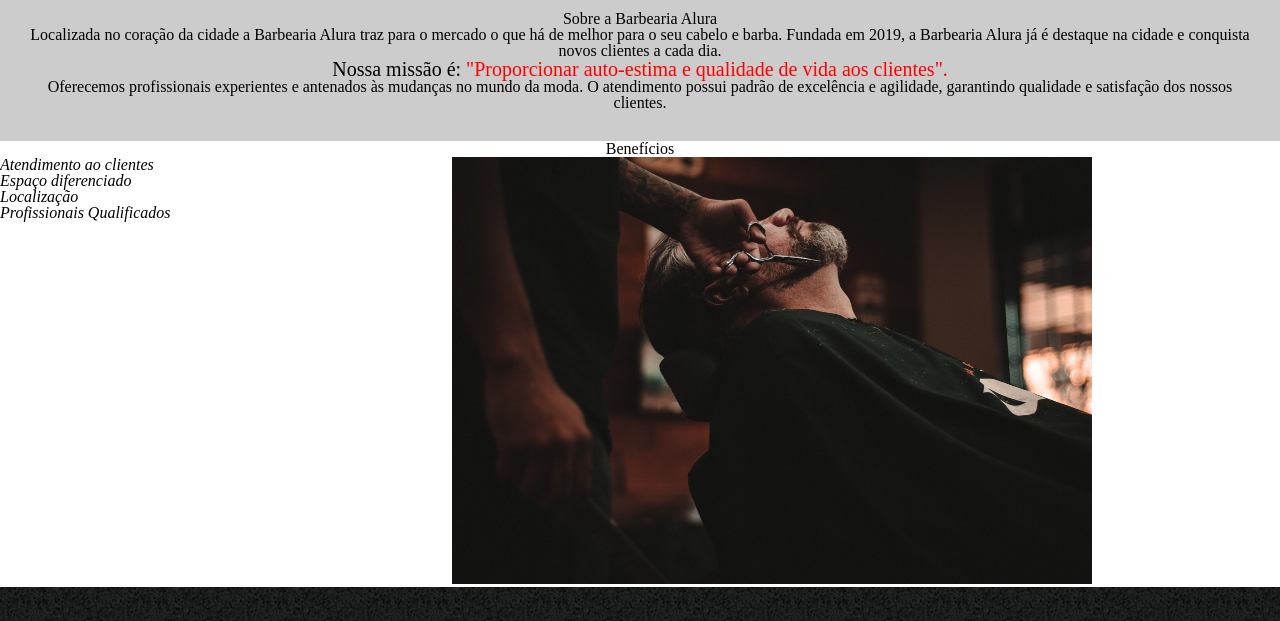
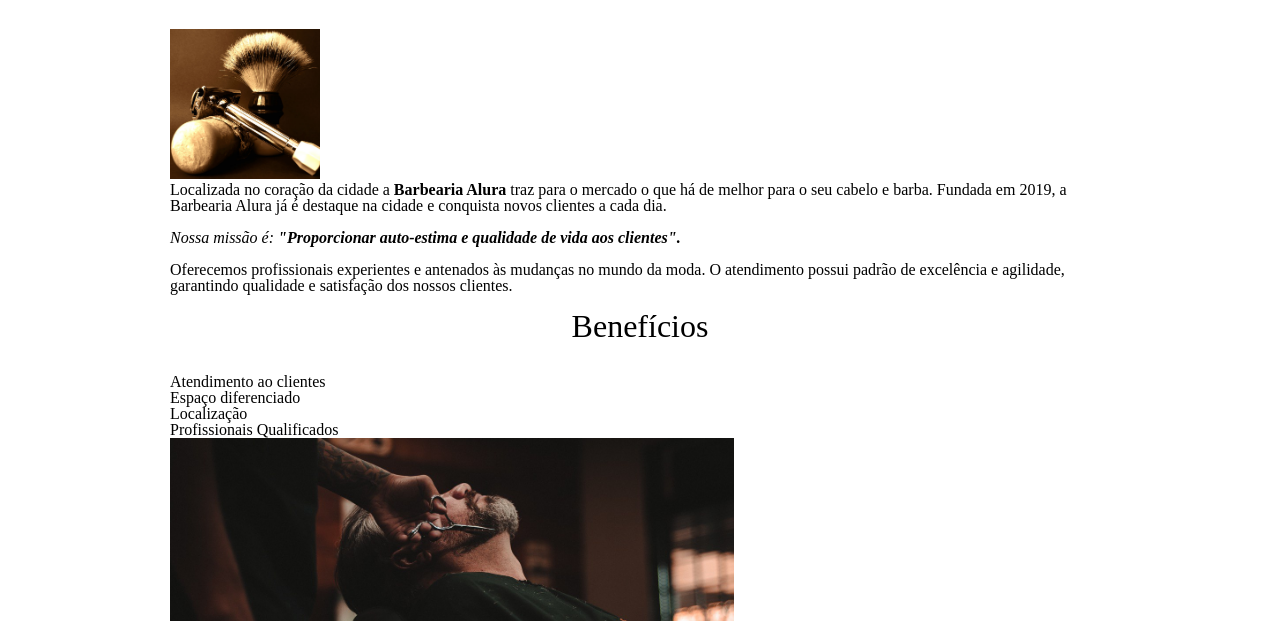
Before and after one commit to Thomas-Lincon/Estudos, a plain HTML site: page Programacao/Barbearia_alura/index.html in a window 1280 px wide. Shown: the part 811-1432 px from the top of the page. Drawn offline with Linux system fonts and the light colour scheme.

Commit message:
Ajustando a home e incluindo uma imagem

```diff
--- a/Programacao/Barbearia_alura/index.html
+++ b/Programacao/Barbearia_alura/index.html
@@ -4,13 +4,12 @@
         <meta charset="UTF-8">
         <title>Barbearia Alura</title>
         <link rel="stylesheet" href="reset.css">
-        <link rel="stylesheet" href="style-home.css"
+        <link rel="stylesheet" href="style.css">
 
     </head>
 
     <body>
         <header>
-           <h1 class="titulo-principal">Barbearia Alura</h1>
             <div class="caixa">
                 <h1> <img src="logo.png">        </h1>
                     <nav>
@@ -23,19 +22,24 @@
         </div>
         </header>
 
-        <img id="banner" src="banner.jpg">
-        <div class="principal">
-            <h2 class="titulo-centralizado">Sobre a Barbearia Alura</h1>
+
+        <img class="banner" src="banner.jpg">
+
+        <main>
+            <section class="principal">
+                <h2 class="titulo-principal">Sobre a Barbearia Alura</h1>
+
+                <img class="utensilios" src="utensilios.jpg" alt="Utensilios de um barbeiro.">
 
                 <p>Localizada no coração da cidade a <strong>Barbearia Alura</strong> traz para o mercado o que há de melhor para o seu cabelo e barba. Fundada em 2019, a Barbearia Alura já é destaque na cidade e conquista novos clientes a cada dia.</p>
 
                 <p id="missao"><em>Nossa missão é: <strong>"Proporcionar auto-estima e qualidade de vida aos clientes".</strong></em></p>
 
                 <p>Oferecemos profissionais experientes e antenados às mudanças no mundo da moda. O atendimento possui padrão de excelência e agilidade, garantindo qualidade e satisfação dos nossos clientes.</p>
-        </div>
+                </section>
 
-        <div class="beneficios">
-            <h3 class="titulo-centralizado">Benefícios</h2>
+            <section class="beneficios">
+                <h3 class="titulo-principal">Benefícios</h2>
 
                 <ul>
                     <li class="itens"> Atendimento ao clientes</li>
@@ -45,7 +49,8 @@
                 </ul>
 
                 <img src="beneficios.jpg" class="imagembeneficios">
-        </div>
+            </section>
+        </main>
 
         <footer>
             <img src="logo-branco.png">
--- a/Programacao/Barbearia_alura/style.css
+++ b/Programacao/Barbearia_alura/style.css
@@ -153,3 +153,36 @@ td, th {
     padding: 8px 15px ;
 
 }
+
+/* css da página  inicial */
+
+.banner {
+    width: 100%;
+}
+
+.titulo-principal {
+    text-align: center;
+    font-size: 2em;
+    margin: 0 0 1em;
+
+}
+
+.principal p {
+    margin: 0 0 1em;
+}
+
+.principal strong {
+    font-weight: bold;
+}
+
+.principal em {
+    font-style: italic;
+}
+
+.utensilios {
+    width: 150px;
+}
+
+.imagembeneficios {
+    width: 60%;
+}
```
Also changed, not shown: Programacao/Barbearia_alura/utensilios.jpg (added). Lines whose indentation alone changed are shown as unchanged.
